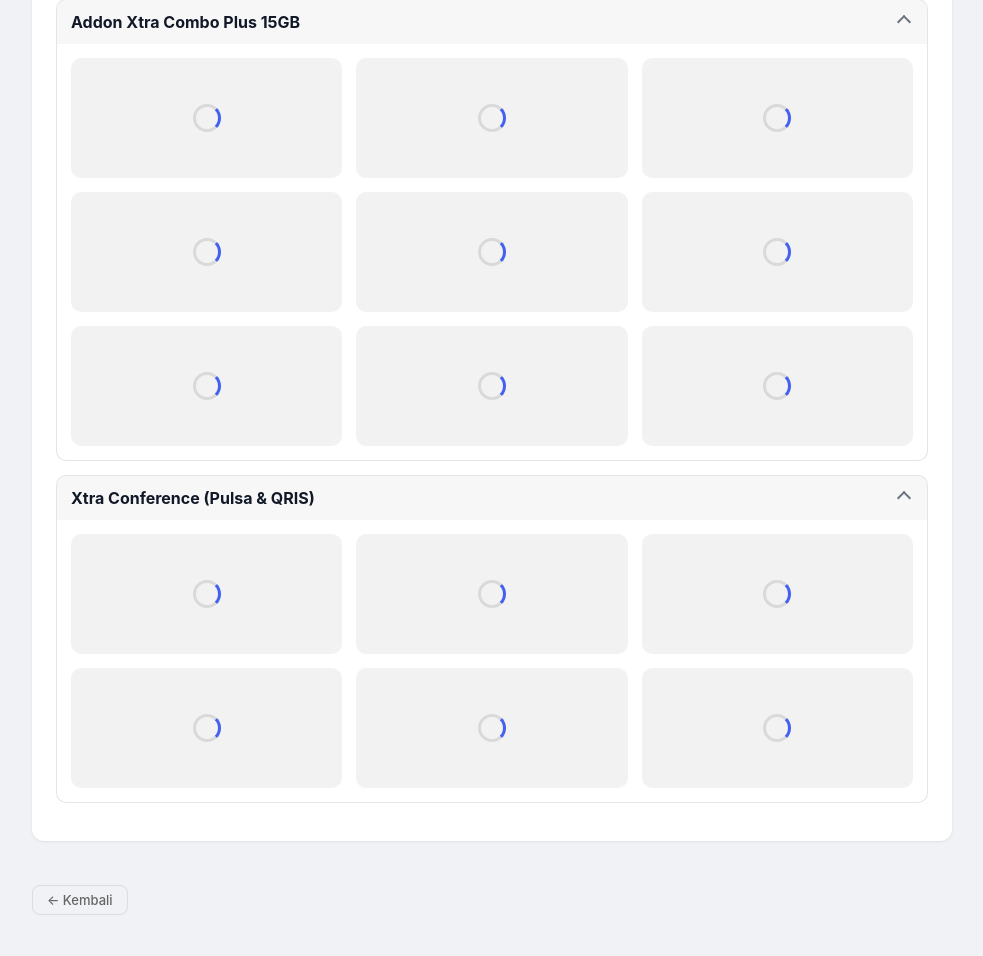
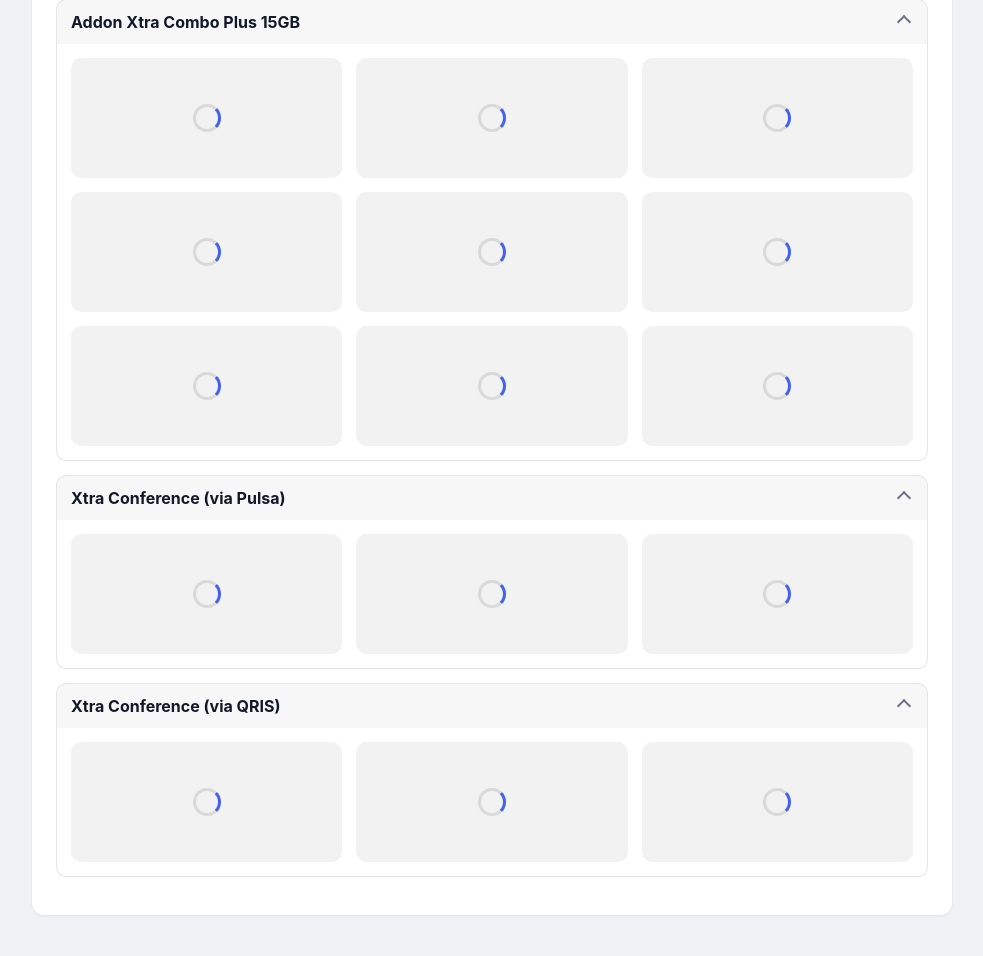
Before and after one commit to rohcuan/rohtembak-xl, a Python web app: template templates/user/beli_paket.html in a window 1280 px wide. Shown: the part 1041-1997 px from the top of the page, without its empty margins (148-1131 px from the left). Before the commit the page ends 1956 px from the top, so only its background shows below. Run offline with Jinja, Linux system fonts and the light colour scheme; the template is opened without the code that fills it: most values are stand-ins (such as "Sample title", 1, 10 or a date in 2020).

Commit message:
Split Xtra Conference into separate Pulsa and QRIS boxes
- xtra_conf stream data now renders into two independent boxes, like
  addon10/addon15: 'Xtra Conference (via Pulsa)' and 'Xtra Conference
  (via QRIS)'.
- shared xtra_conf data cached once under the xtraconf cache key.

```diff
--- a/templates/user/beli_paket.html
+++ b/templates/user/beli_paket.html
@@ -173,33 +173,40 @@ function cardHtml(a, urlPrefix) {
   return html;
 }
 
-function confCardHtml(a) {
+function confCardHtml(a, method) {
   var muted = a.price === 0 ? ' muted' : '';
-  var base = '<div class="pkg-number">#' + a.number + ' &middot; ' + a.variant_name + '</div>';
   var size = a.size ? '<div class="pkg-size">' + a.size + '</div>' : '';
-  return '<div class="pkg-card' + muted + '">' + base +
+  if (method === 'qris') {
+    return '<div class="pkg-card' + muted + '">' +
+      '<div class="pkg-number">#' + a.number + ' &middot; ' + a.variant_name + '</div>' +
+      '<div class="pkg-name">' + a.label + ' (via QRIS)</div>' + size +
+      '<div class="pkg-price">' + fmtRp(Number(a.price) + QRIS_DECOY_PRICE) + '</div>' +
+      '<a href="/user/xl/beli-paket/xtraconf-' + a.number + '/checkout/qris" class="detail-toggle">Beli via QRIS &rarr;</a>' +
+      '</div>';
+  }
+  return '<div class="pkg-card' + muted + '">' +
+    '<div class="pkg-number">#' + a.number + ' &middot; ' + a.variant_name + '</div>' +
     '<div class="pkg-name">' + a.label + ' (via Pulsa)</div>' + size +
     '<div class="pkg-price">' + fmtRp(a.price) + '</div>' +
     '<a href="/user/xl/beli-paket/xtraconf-' + a.number + '/checkout/balance" class="detail-toggle">Beli via Pulsa &rarr;</a>' +
-    '</div>' +
-    '<div class="pkg-card' + muted + '">' + base +
-    '<div class="pkg-name">' + a.label + ' (via QRIS)</div>' + size +
-    '<div class="pkg-price">' + fmtRp(Number(a.price) + QRIS_DECOY_PRICE) + '</div>' +
-    '<a href="/user/xl/beli-paket/xtraconf-' + a.number + '/checkout/qris" class="detail-toggle">Beli via QRIS &rarr;</a>' +
     '</div>';
 }
 
 function cardHtmlFor(key, it, i) {
   if (key === 'xcp') return xcpCardHtml(it, i);
-  if (key === 'xtraconf') return confCardHtml(it);
+  if (key === 'xtraconf-balance') return confCardHtml(it, 'balance');
+  if (key === 'xtraconf-qris') return confCardHtml(it, 'qris');
   return cardHtml(it, URL_PREFIX[key]);
 }
 
-var EMPTY_MSG = { xcp: 'Tidak ada paket tersedia.', addon10: 'Tidak ada addon tersedia.', addon15: 'Tidak ada addon tersedia.', xtraconf: 'Tidak ada paket tersedia.' };
-var URL_PREFIX = { addon10: 'addon10-xcp', addon15: 'addon15-xcp', xtraconf: 'xtraconf' };
-var BOX_KEYS = ['xcp', 'addon10', 'addon15', 'xtraconf'];
-var BOX_FROM_KEY = { packages: 'xcp', addons: 'addon10', addons_15: 'addon15', xtra_conf: 'xtraconf' };
-var DATA_FROM_BOX = { xcp: 'packages', addon10: 'addons', addon15: 'addons_15', xtraconf: 'xtra_conf' };
+var EMPTY_MSG = { xcp: 'Tidak ada paket tersedia.', addon10: 'Tidak ada addon tersedia.', addon15: 'Tidak ada addon tersedia.', 'xtraconf-balance': 'Tidak ada paket tersedia.', 'xtraconf-qris': 'Tidak ada paket tersedia.' };
+var URL_PREFIX = { addon10: 'addon10-xcp', addon15: 'addon15-xcp' };
+var BOX_KEYS = ['xcp', 'addon10', 'addon15', 'xtraconf-balance', 'xtraconf-qris'];
+var BOXES_FROM_KEY = { packages: ['xcp'], addons: ['addon10'], addons_15: ['addon15'], xtra_conf: ['xtraconf-balance', 'xtraconf-qris'] };
+var STREAM_KEY_FROM_BOX = { xcp: 'packages', addon10: 'addons', addon15: 'addons_15', 'xtraconf-balance': 'xtra_conf', 'xtraconf-qris': 'xtra_conf' };
+var DATA_FROM_BOX = { xcp: 'packages', addon10: 'addons', addon15: 'addons_15', 'xtraconf-balance': 'xtra_conf', 'xtraconf-qris': 'xtra_conf' };
+var CACHE_KEY_FROM_STREAM = { packages: 'xcp', addons: 'addon10', addons_15: 'addon15', xtra_conf: 'xtraconf' };
+var CACHE_KEY_FROM_BOX = { 'xtraconf-balance': 'xtraconf', 'xtraconf-qris': 'xtraconf' };
 var ALL_FAM_PARAM = 'meta,xcp,addon10,addon15,xtraconf';
 var streamedBoxes = {};
 
@@ -296,10 +303,11 @@ function streamData(famParam) {
     var d = JSON.parse(ev.data);
     payload[d.key] = d.items;
     if (!d.ok) return;
-    var boxKey = BOX_FROM_KEY[d.key] || d.key;
-    streamedBoxes[boxKey] = true;
-    renderBox(boxKey, d.items, payload, true);
-    cachePut(CACHE_KEYS[boxKey], { items: d.items, fetched_at: Date.now() / 1000 });
+    cachePut(CACHE_KEYS[CACHE_KEY_FROM_STREAM[d.key] || d.key], { items: d.items, fetched_at: Date.now() / 1000 });
+    (BOXES_FROM_KEY[d.key] || [d.key]).forEach(function(boxKey) {
+      streamedBoxes[boxKey] = true;
+      renderBox(boxKey, d.items, payload, true);
+    });
   });
   src.addEventListener('done', function(ev) {
     var d = JSON.parse(ev.data);
@@ -331,7 +339,7 @@ function loadData() {
       return r ? r.json().then(function(d) { return { k: 'meta', d: isFresh(d, CACHE_META_TTL) ? d : null }; }) : { k: 'meta', d: null };
     })];
     BOX_KEYS.forEach(function(key) {
-      jobs.push(cache.match(CACHE_KEYS[key]).then(function(r) {
+      jobs.push(cache.match(CACHE_KEYS[CACHE_KEY_FROM_BOX[key] || key]).then(function(r) {
         return r ? r.json().then(function(d) { return { k: key, d: isFresh(d) ? d : null }; }) : { k: key, d: null };
       }));
     });
@@ -348,7 +356,7 @@ function loadData() {
         else want.push('meta');
       } else {
         if (r.d) renderBox(r.k, r.d.items, r.d, false);
-        else want.push(r.k);
+        else want.push(STREAM_KEY_FROM_BOX[r.k] || r.k);
       }
     });
     if (!want.length) return;
@@ -394,7 +402,8 @@ document.addEventListener('DOMContentLoaded', function() {
     ('xcp', 'Xtra Combo Plus', 3),
     ('addon10', 'Addon Xtra Combo Plus 10GB', 6),
     ('addon15', 'Addon Xtra Combo Plus 15GB', 9),
-    ('xtraconf', 'Xtra Conference (Pulsa & QRIS)', 6)
+    ('xtraconf-balance', 'Xtra Conference (via Pulsa)', 3),
+    ('xtraconf-qris', 'Xtra Conference (via QRIS)', 3)
   ] %}
   {% for sid, stitle, scount in sections %}
     <div class="pkg-section">
```
